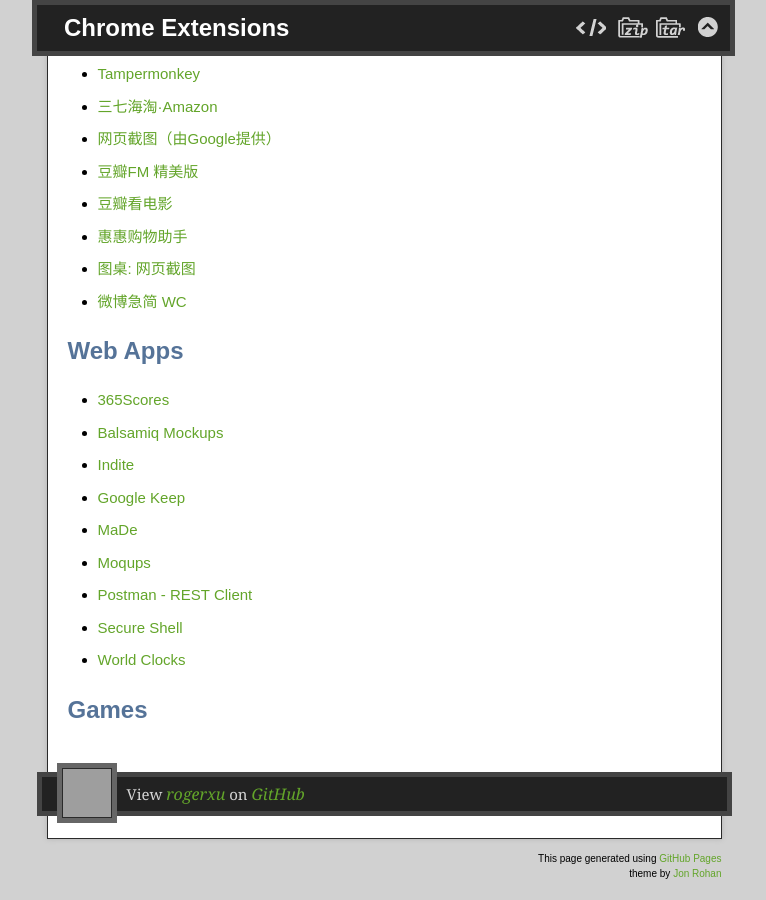
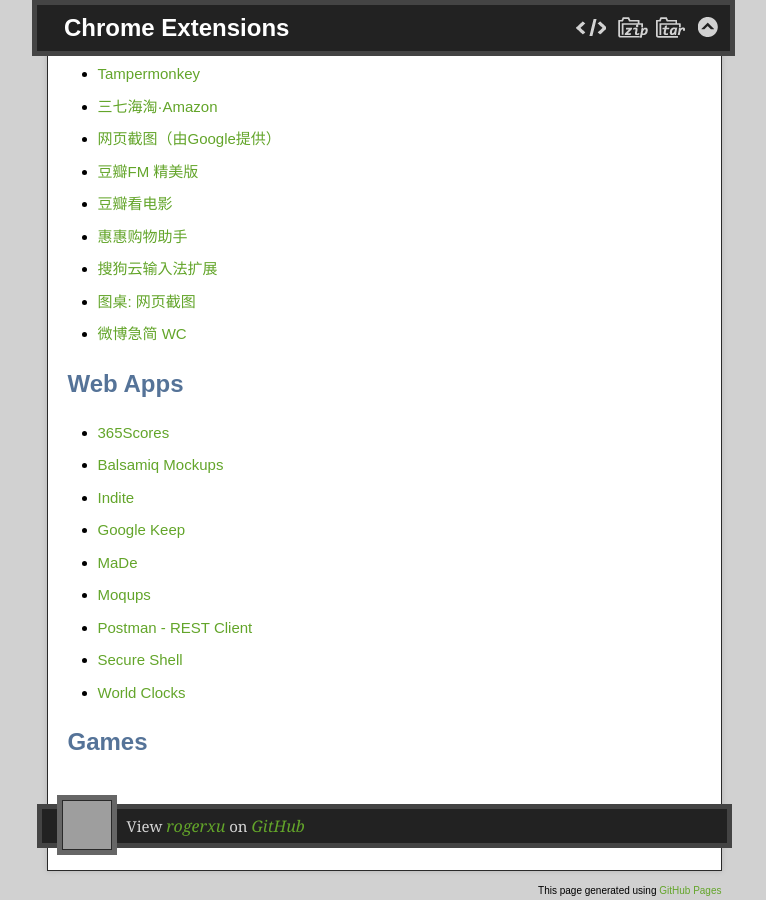
Before and after one commit to rogerxu/rogerxu.github.io, a Jekyll site: the page built from _posts/2012-11-05-chrome-extensions.md, in a window 1280 px wide and 900 px high, scrolled down 1177 px. Shown: the whole window, without its empty margins (256-1022 px from the left). Built offline with Jekyll 4.4.1, drawn with Linux system fonts in a browser that asks for light colours; nearby versions of some CDN libraries; grey boxes are pictures that could not be loaded.

Commit message:
Add Sougou Input Method chrome extension.

```diff
--- a/_posts/2012-11-05-chrome-extensions.md
+++ b/_posts/2012-11-05-chrome-extensions.md
@@ -39,6 +39,7 @@
 * [豆瓣FM 精美版](https://chrome.google.com/webstore/detail/ofgppnjcdndocgicmodblmfmbdibefbm)
 * [豆瓣看电影](https://chrome.google.com/webstore/detail/lhfmcbnidnkaalleepapkdnfblbiaacl)
 * [惠惠购物助手](https://chrome.google.com/webstore/detail/%E6%83%A0%E6%83%A0%E8%B4%AD%E7%89%A9%E5%8A%A9%E6%89%8B/ohjkicjidmohhfcjjlahfppkdblibkkb)
+* [搜狗云输入法扩展](https://chrome.google.com/webstore/detail/%E6%90%9C%E7%8B%97%E4%BA%91%E8%BE%93%E5%85%A5%E6%B3%95%E6%89%A9%E5%B1%95/fkkionaalfbaoepkiilaldkijhmceghh)
 * [图桌: 网页截图](https://chrome.google.com/webstore/detail/quick-markup-screen-captu/clcbnchcgjcjphmnpndoelbdhakdlfkk)
 * [微博急简 WC](https://chrome.google.com/webstore/detail/%E5%BE%AE%E5%8D%9A%E6%80%A5%E7%AE%80-wc/ecconepcpkkhleipnogfjfkdlhnliagk)
 
```
